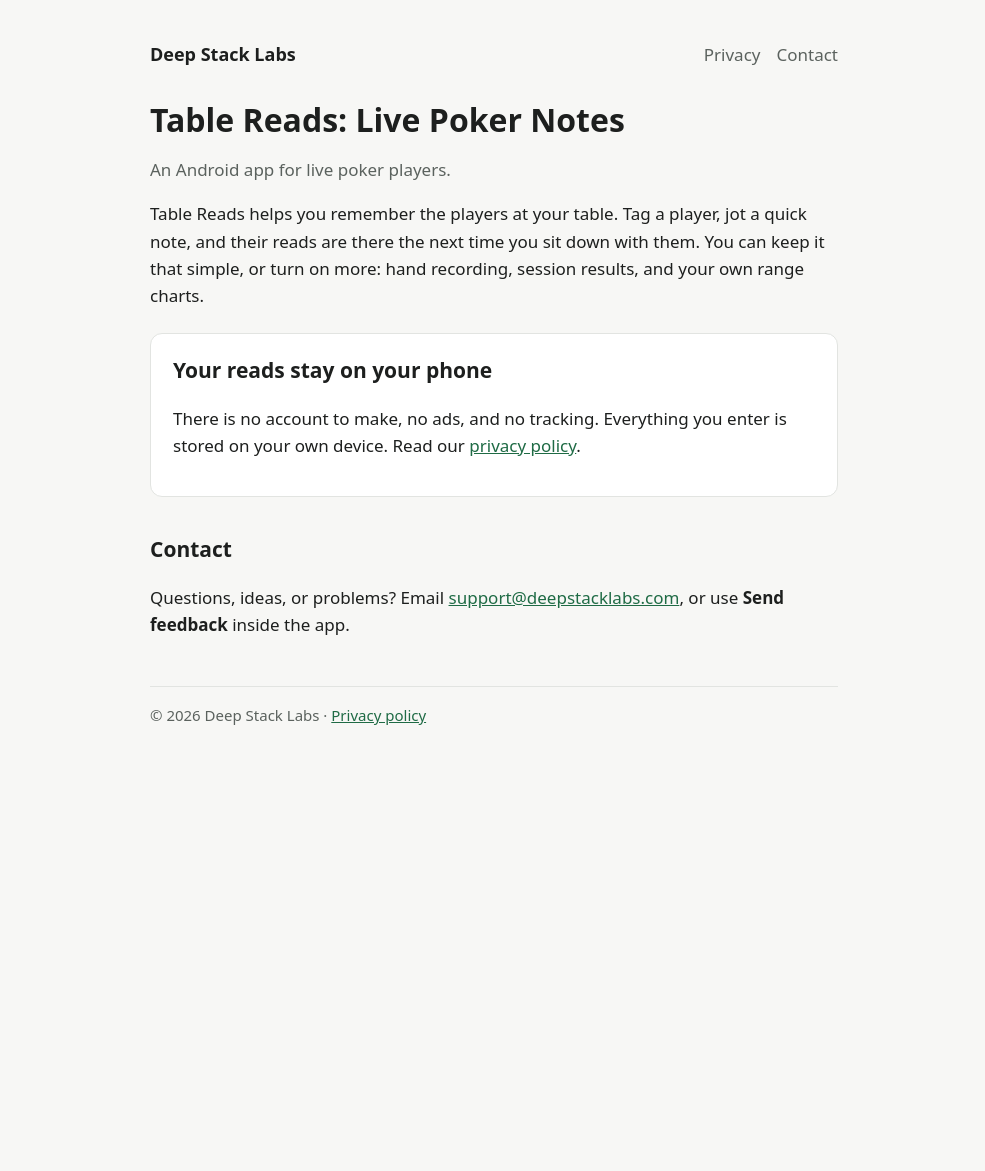
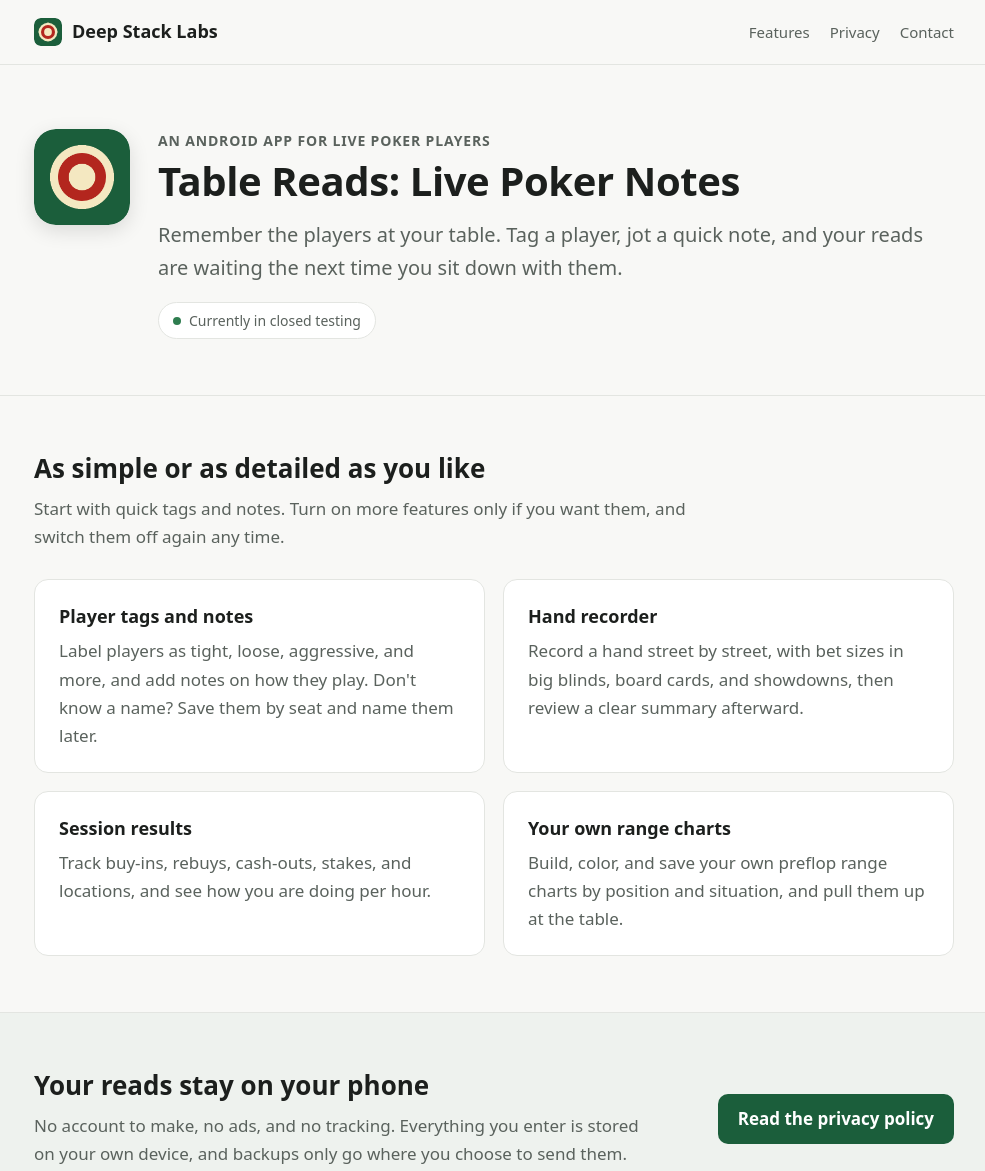
Before and after one commit to deepstacklabs4-cloud/website, a plain HTML site: page index.html in a window 1280 px wide. Shown: the top 1171 px of the page, without its empty margins (146-1131 px from the left). Before the commit the page ends 800 px from the top, so only its background shows below. Drawn offline with Linux system fonts and the light colour scheme.

Commit message:
Refresh site design and add favicon
Co-Authored-By: Claude Opus 5.5 <noreply@anthropic.com>
Claude-Session: https://claude.ai/code/session_016Uk8TndYCbZRBatiPeTCzA

```diff
--- a/index.html
+++ b/index.html
@@ -3,31 +3,83 @@
 <head>
 <meta charset="utf-8">
 <meta name="viewport" content="width=device-width, initial-scale=1">
-<title>Deep Stack Labs</title>
+<title>Table Reads: Live Poker Notes · Deep Stack Labs</title>
 <meta name="description" content="Deep Stack Labs makes Table Reads: Live Poker Notes, an Android app for keeping notes on the players at your live poker table.">
-<link rel="stylesheet" href="style.css">
+<link rel="icon" href="/favicon.svg" type="image/svg+xml">
+<link rel="icon" href="/favicon.ico" sizes="32x32">
+<link rel="apple-touch-icon" href="/apple-touch-icon.png">
+<meta name="theme-color" content="#1B5E3B">
+<link rel="stylesheet" href="/style.css">
 </head>
 <body>
-<main>
-<header>
-  <a class="brand" href="/">Deep Stack Labs</a>
-  <nav><a href="/privacy">Privacy</a><a href="mailto:support@deepstacklabs.com">Contact</a></nav>
+<header class="site-header">
+  <div class="wrap bar">
+    <a class="brand" href="/"><img src="/favicon.svg" alt="" width="28" height="28">Deep Stack Labs</a>
+    <nav><a href="/#features">Features</a><a href="/privacy">Privacy</a><a href="/#contact">Contact</a></nav>
+  </div>
 </header>
 
-<h1>Table Reads: Live Poker Notes</h1>
-<p class="muted">An Android app for live poker players.</p>
+<main>
+<section class="hero">
+  <div class="wrap hero-grid">
+    <img class="app-icon" src="/apple-touch-icon.png" alt="Table Reads app icon" width="96" height="96">
+    <div>
+      <p class="eyebrow">An Android app for live poker players</p>
+      <h1>Table Reads: Live Poker Notes</h1>
+      <p class="lead">Remember the players at your table. Tag a player, jot a quick note, and your reads are waiting the next time you sit down with them.</p>
+      <p class="status"><span class="dot" aria-hidden="true"></span>Currently in closed testing</p>
+    </div>
+  </div>
+</section>
 
-<p>Table Reads helps you remember the players at your table. Tag a player, jot a quick note, and their reads are there the next time you sit down with them. You can keep it that simple, or turn on more: hand recording, session results, and your own range charts.</p>
+<section id="features" class="section">
+  <div class="wrap">
+    <h2>As simple or as detailed as you like</h2>
+    <p class="muted intro">Start with quick tags and notes. Turn on more features only if you want them, and switch them off again any time.</p>
+    <div class="grid">
+      <div class="card">
+        <h3>Player tags and notes</h3>
+        <p>Label players as tight, loose, aggressive, and more, and add notes on how they play. Don't know a name? Save them by seat and name them later.</p>
+      </div>
+      <div class="card">
+        <h3>Hand recorder</h3>
+        <p>Record a hand street by street, with bet sizes in big blinds, board cards, and showdowns, then review a clear summary afterward.</p>
+      </div>
+      <div class="card">
+        <h3>Session results</h3>
+        <p>Track buy-ins, rebuys, cash-outs, stakes, and locations, and see how you are doing per hour.</p>
+      </div>
+      <div class="card">
+        <h3>Your own range charts</h3>
+        <p>Build, color, and save your own preflop range charts by position and situation, and pull them up at the table.</p>
+      </div>
+    </div>
+  </div>
+</section>
 
-<div class="card">
-  <h2>Your reads stay on your phone</h2>
-  <p>There is no account to make, no ads, and no tracking. Everything you enter is stored on your own device. Read our <a href="/privacy">privacy policy</a>.</p>
-</div>
+<section class="section alt">
+  <div class="wrap privacy-note">
+    <div>
+      <h2>Your reads stay on your phone</h2>
+      <p>No account to make, no ads, and no tracking. Everything you enter is stored on your own device, and backups only go where you choose to send them.</p>
+    </div>
+    <a class="button" href="/privacy">Read the privacy policy</a>
+  </div>
+</section>
 
-<h2>Contact</h2>
-<p>Questions, ideas, or problems? Email <a href="mailto:support@deepstacklabs.com">support@deepstacklabs.com</a>, or use <b>Send feedback</b> inside the app.</p>
+<section id="contact" class="section">
+  <div class="wrap">
+    <h2>Contact</h2>
+    <p>Questions, ideas, or problems? Email <a href="mailto:support@deepstacklabs.com">support@deepstacklabs.com</a>, or tap <b>Send feedback</b> inside the app.</p>
+  </div>
+</section>
+</main>
 
-<footer>© 2026 Deep Stack Labs · <a href="/privacy">Privacy policy</a></footer>
-</main>
+<footer class="site-footer">
+  <div class="wrap bar">
+    <span>© 2026 Deep Stack Labs</span>
+    <span><a href="/privacy">Privacy policy</a> · <a href="mailto:support@deepstacklabs.com">support@deepstacklabs.com</a></span>
+  </div>
+</footer>
 </body>
 </html>
--- a/style.css
+++ b/style.css
@@ -1,16 +1,75 @@
-:root{--bg:#f7f7f5;--fg:#1d1f1e;--muted:#5b625e;--accent:#1f6b45;--card:#fff;--line:#e2e4e1}
-@media (prefers-color-scheme:dark){:root{--bg:#121514;--fg:#e8ebe9;--muted:#a3aba6;--accent:#5fc28f;--card:#1b1f1d;--line:#2c322f}}
+:root{
+  --bg:#f8f8f6;--fg:#1c1f1d;--muted:#5a625d;--accent:#1b5e3b;--accent-fg:#fff;
+  --card:#fff;--line:#e3e5e1;--alt:#eef2ee;--status:#2e7d4f;
+}
+@media (prefers-color-scheme:dark){:root{
+  --bg:#111413;--fg:#e7eae8;--muted:#a1a9a4;--accent:#5fc28f;--accent-fg:#0d1a13;
+  --card:#191d1b;--line:#2b312e;--alt:#161b18;--status:#5fc28f;
+}}
 *{box-sizing:border-box}
-body{margin:0;background:var(--bg);color:var(--fg);font:17px/1.6 system-ui,-apple-system,"Segoe UI",Roboto,sans-serif}
-main{max-width:720px;margin:0 auto;padding:40px 16px 64px}
-header{display:flex;justify-content:space-between;align-items:center;gap:12px;flex-wrap:wrap;margin-bottom:32px}
-.brand{font-weight:700;font-size:18px;color:var(--fg);text-decoration:none}
-nav a{color:var(--muted);text-decoration:none;margin-left:16px}
-nav a:hover,a{color:var(--accent)}
-h1{font-size:32px;line-height:1.2;margin:0 0 8px}
-h2{font-size:21px;margin:36px 0 8px}
-p,li{color:var(--fg)}
+html{scroll-behavior:smooth}
+body{margin:0;background:var(--bg);color:var(--fg);font:17px/1.65 system-ui,-apple-system,"Segoe UI",Roboto,Helvetica,Arial,sans-serif;-webkit-font-smoothing:antialiased}
+a{color:var(--accent)}
+img{max-width:100%}
+.wrap{max-width:960px;margin:0 auto;padding:0 20px}
+.bar{display:flex;justify-content:space-between;align-items:center;gap:12px;flex-wrap:wrap}
+
+/* header */
+.site-header{border-bottom:1px solid var(--line);background:var(--bg);position:sticky;top:0;z-index:10}
+.site-header .bar{min-height:64px}
+.brand{display:flex;align-items:center;gap:10px;font-weight:700;font-size:18px;color:var(--fg);text-decoration:none}
+.brand img{border-radius:7px}
+nav{display:flex;gap:20px}
+nav a{color:var(--muted);text-decoration:none;font-size:15px}
+nav a:hover{color:var(--accent)}
+
+/* hero */
+.hero{padding:64px 0 56px}
+.hero-grid{display:grid;grid-template-columns:auto 1fr;gap:28px;align-items:start}
+.app-icon{border-radius:22px;box-shadow:0 6px 20px rgba(0,0,0,.12)}
+.eyebrow{margin:0 0 6px;color:var(--muted);font-size:14px;font-weight:600;letter-spacing:.06em;text-transform:uppercase}
+h1{font-size:40px;line-height:1.15;margin:0 0 14px;letter-spacing:-.01em}
+.lead{font-size:20px;color:var(--muted);margin:0 0 18px;max-width:40em}
+.status{display:inline-flex;align-items:center;gap:8px;margin:0;padding:6px 14px;border:1px solid var(--line);border-radius:999px;background:var(--card);font-size:14px;color:var(--muted)}
+.dot{width:8px;height:8px;border-radius:50%;background:var(--status)}
+
+/* sections */
+.section{padding:56px 0;border-top:1px solid var(--line)}
+.section.alt{background:var(--alt)}
+h2{font-size:26px;line-height:1.25;margin:0 0 10px}
+h3{font-size:18px;margin:0 0 6px}
 .muted{color:var(--muted)}
-.card{background:var(--card);border:1px solid var(--line);border-radius:12px;padding:20px 22px;margin:24px 0}
-.card h2{margin-top:0}
-footer{margin-top:48px;padding-top:16px;border-top:1px solid var(--line);color:var(--muted);font-size:15px}
+.intro{margin:0 0 28px;max-width:40em}
+.grid{display:grid;grid-template-columns:repeat(2,1fr);gap:18px}
+.card{background:var(--card);border:1px solid var(--line);border-radius:14px;padding:22px 24px}
+.card p{margin:0;color:var(--muted)}
+.privacy-note{display:flex;justify-content:space-between;align-items:center;gap:24px;flex-wrap:wrap}
+.privacy-note p{margin:0;max-width:36em;color:var(--muted)}
+.button{display:inline-block;padding:11px 20px;border-radius:10px;background:var(--accent);color:var(--accent-fg);text-decoration:none;font-weight:600;white-space:nowrap}
+.button:hover{opacity:.9}
+
+/* privacy policy page */
+.doc{max-width:760px;padding-top:48px;padding-bottom:64px}
+.doc h1{font-size:34px;margin-bottom:6px}
+.doc .meta{color:var(--muted);margin:0 0 28px;font-size:15px}
+.doc h2{font-size:21px;margin:40px 0 8px;padding-top:24px;border-top:1px solid var(--line)}
+.doc .card{margin:28px 0}
+.doc .card h2{margin-top:0;padding-top:0;border-top:0}
+.doc .card ul{margin:0;padding-left:20px}
+.doc li{margin:4px 0}
+
+/* footer */
+.site-footer{border-top:1px solid var(--line);padding:24px 0;color:var(--muted);font-size:14px}
+.site-footer a{color:var(--muted)}
+.site-footer a:hover{color:var(--accent)}
+
+@media (max-width:640px){
+  nav{gap:14px}
+  .hero{padding:40px 0}
+  .hero-grid{grid-template-columns:1fr;gap:18px}
+  .app-icon{width:72px;height:72px;border-radius:17px}
+  h1{font-size:30px}
+  .lead{font-size:18px}
+  .grid{grid-template-columns:1fr}
+  .section{padding:40px 0}
+}
```
Also changed, not shown: privacy.html (+19 -8 lines), apple-touch-icon.png (added), favicon.ico (added), favicon.svg (added).
